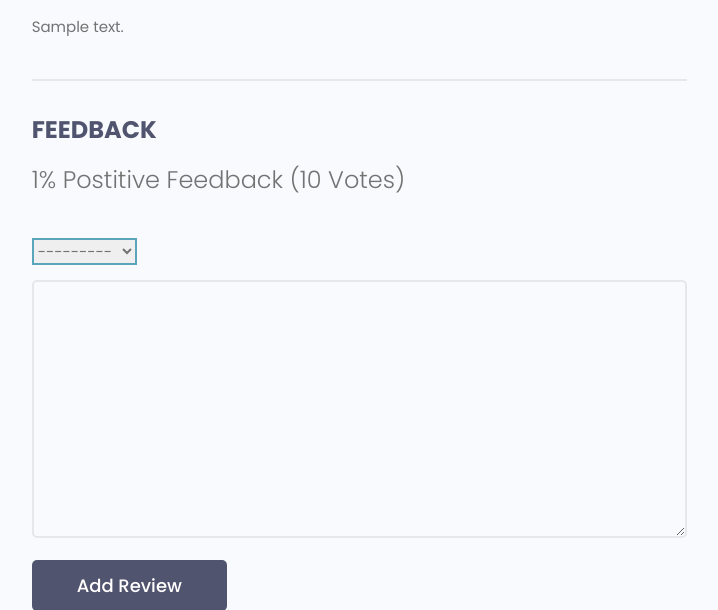
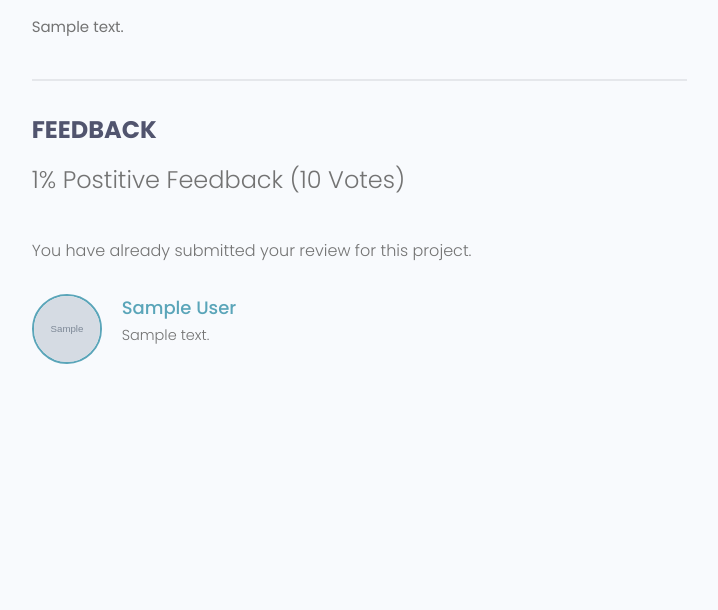
Before and after one commit to vedrandragicevic/devsearch-webapp-django, a Django app: page /projects/project/00000000-0000-0000-0000-000000000001 in a window 1280 px wide. Shown: the part 696-1306 px from the top of the page, without its empty margins (465-1183 px from the left). After the commit the page ends 1060 px from the top, so only its background shows below. Run offline with Django 4.2, Linux system fonts and the light colour scheme; a user stored in the database is signed in; tables that the repository leaves empty hold one stand-in row (values such as "Sample post"); grey boxes marked "Sample" are stand-in pictures; some libraries are stand-ins or nearby versions.

Commit message:
added dynamic redirect to loginUser

```diff
--- a/projects/models.py
+++ b/projects/models.py
@@ -32,13 +32,30 @@ class Project(models.Model):
         """
         return self.title
 
+
     class Meta:
-        # FILTER NEW FIRST
-        ordering = ['-created']
+        # The one with more votes will rank first
+        ordering = ['-vote_ration', '-vote_total', 'title']
+
+
+    @property
+    def reviewers(self):
+        queryset = self.review_set.all().values_list('owner__id', flat=True)
+        return queryset
+
 
     @property
     def getVoteCount(self):
+        # Getting all reviews
         reviews = self.review_set.all()
+        upVotes = reviews.filter(value='up').count()
+        # How many items are in the queryset
+        totalVotes = reviews.count()
+
+        ratio = (upVotes/ totalVotes) * 100
+        self.vote_total = totalVotes
+        self.vote_ration = ratio
+        self.save()
 
 
 class Review(models.Model):
--- a/projects/templates/projects/single-project.html
+++ b/projects/templates/projects/single-project.html
@@ -44,6 +44,14 @@
               {{project.vote_ration}}% Postitive Feedback ({{project.vote_total}} Vote{{project.vote_total|pluralize}})
             </h5>
 
+              <!-- Check if the user has left a review already-->
+              {% if request.user.profile.id in project.reviewers %}
+                <p> You have already submitted your review for this project. </p>
+
+              {% elif request.user.profile == project.owner %}
+                <p> You cannot review your own work! </p>
+
+              {% elif request.user.is_authenticated %}
                   <form class="form" action="{% url 'project' project.id %}" method="POST">
                     {% csrf_token %}
                     {% for field in form %}
@@ -55,6 +63,10 @@
 
                     <input class="btn btn--sub btn--lg" type="submit" value="Add Review" />
                   </form>
+
+                {% else %}
+                <a href="{% url 'login' %}?next={{request.path}}"> Please login to leave a review. </a>
+            {% endif %}
 
             <!-- Comments section -->
             <div class="commentList">
--- a/projects/views.py
+++ b/projects/views.py
@@ -32,7 +32,8 @@ def project(request, pk):
         review.owner = request.user.profile
         review.save()
 
-        # Update project vote count
+        project.getVoteCount
+
         messages.success(request, 'Your review was successfully submitted!')
         return redirect('project', pk=project.id)
 
--- a/users/templates/users/login_register.html
+++ b/users/templates/users/login_register.html
@@ -16,7 +16,7 @@
         <p>Create a new developer account</p>
       </div>
 
-      <form method="POST" action="{% url 'register' %}" class="form auth__form">
+      <form method="POST" action="" class="form auth__form">
         {% csrf_token %}
 
         {% for field in form %}
--- a/users/views.py
+++ b/users/views.py
@@ -33,7 +33,7 @@ def loginUser(request):
         # login FUNCTION CREATES SESSION FOR THE USER
         if user is not None:
             login(request, user)
-            return redirect('profiles')
+            return redirect(request.get['next'] if 'next' in request.GET else 'account')
         else:
             messages.error(request, "USERNAME OR PASSWORD IS INCORRECT")
 
```
Lines whose indentation alone changed are shown as unchanged.
